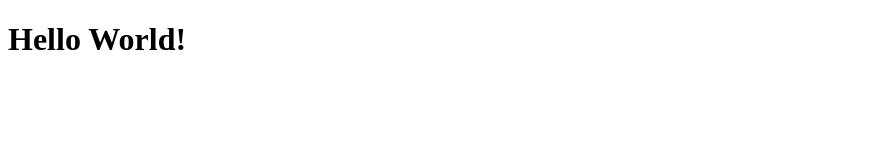
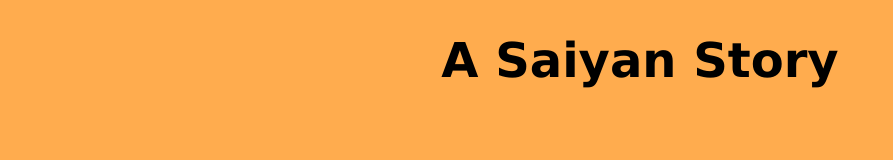
Before and after one commit to gustaff1416/myfirstwebsite, a plain HTML site: page index.html in a window 1280 px wide. Shown: the whole page, without its empty margins (0-893 px from the left). Drawn offline with Linux system fonts and the light colour scheme.

Commit message:
add style css and other dispositions

```diff
--- a/index.html
+++ b/index.html
@@ -1,9 +1,10 @@
 <!DOCTYPE html>
 <html lang="en">
   <head>
+    <link rel="stylesheet" href="style.css" />
     <title>My First Webpage</title>
   </head>
   <body>
-    <h1>Hello World!</h1>
+    <h1>A Saiyan Story</h1>
   </body>
 </html>
--- /dev/null
+++ b/style.css
@@ -0,0 +1,10 @@
+body {
+    background: #ffac4e;
+}
+
+h1 {
+    text-align: center;
+    font-family: Geneva;
+    font-size: 300%;
+    border: 2px whitesmoke;
+}
```
